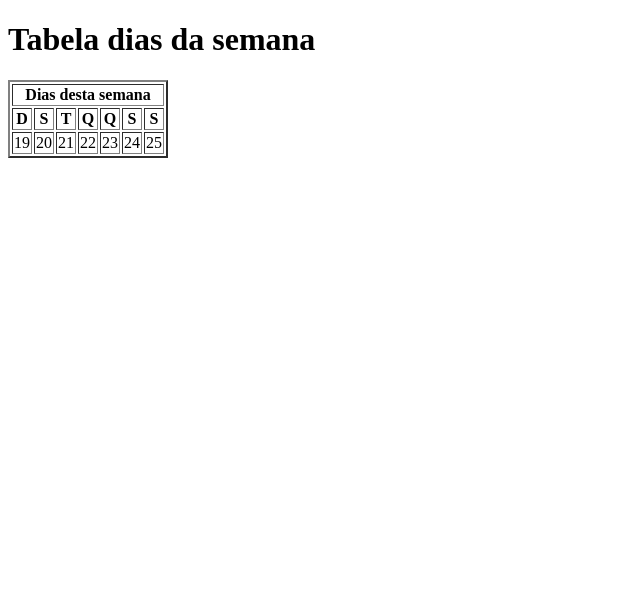
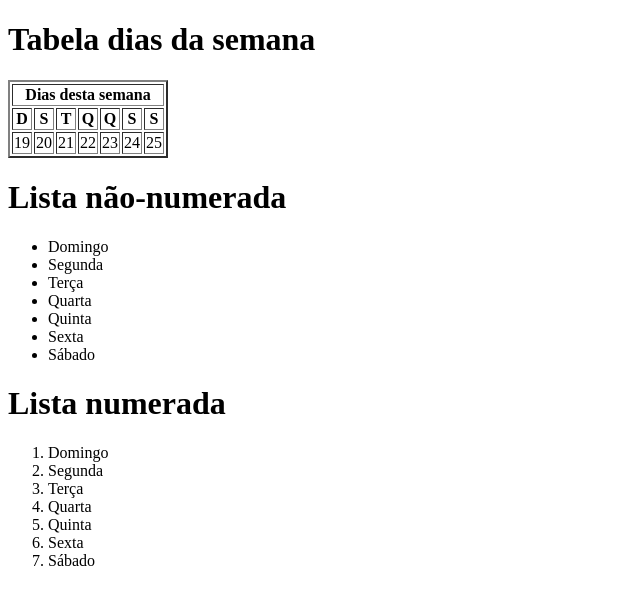
Before and after one commit to lion-oxe/tabela, a plain HTML site: page index.html in a window 1280 px wide. Shown: the whole page, without its empty margins (0-640 px from the left). Drawn offline with Linux system fonts and the light colour scheme.

Commit message:
listas criadas

```diff
--- a/index.html
+++ b/index.html
@@ -33,5 +33,29 @@
     </tr>
 </table>
 
+<h1>Lista não-numerada</h1>
+
+<ul>
+    <li>Domingo</li>
+    <li>Segunda</li>
+    <li>Terça</li>
+    <li>Quarta</li>
+    <li>Quinta</li>
+    <li>Sexta</li>
+    <li>Sábado</li>
+</ul>
+
+<h1>Lista numerada</h1>
+
+<ol>
+    <li>Domingo</li>
+    <li>Segunda</li>
+    <li>Terça</li>
+    <li>Quarta</li>
+    <li>Quinta</li>
+    <li>Sexta</li>
+    <li>Sábado</li>
+</ol>
+
 </body>
 </html>
```
